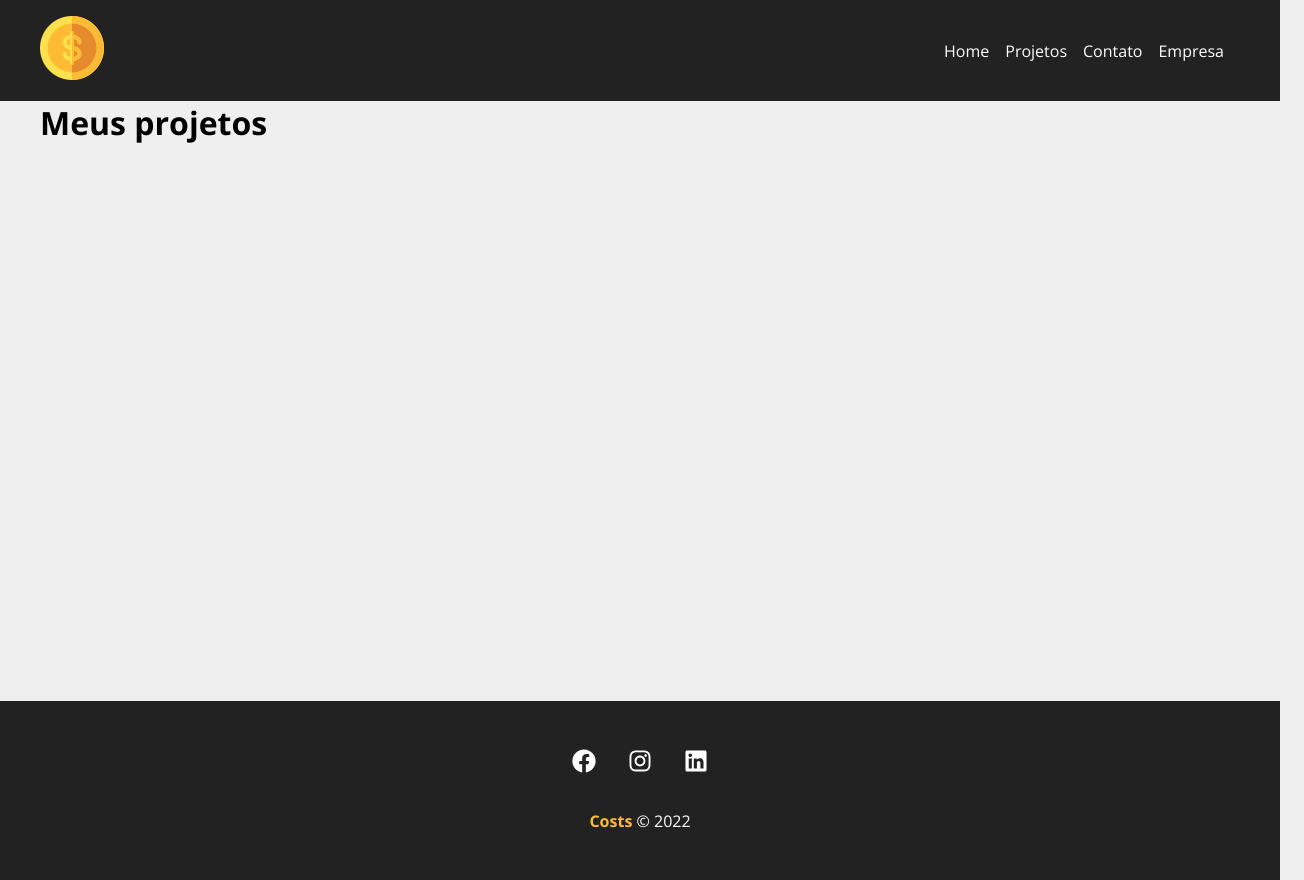
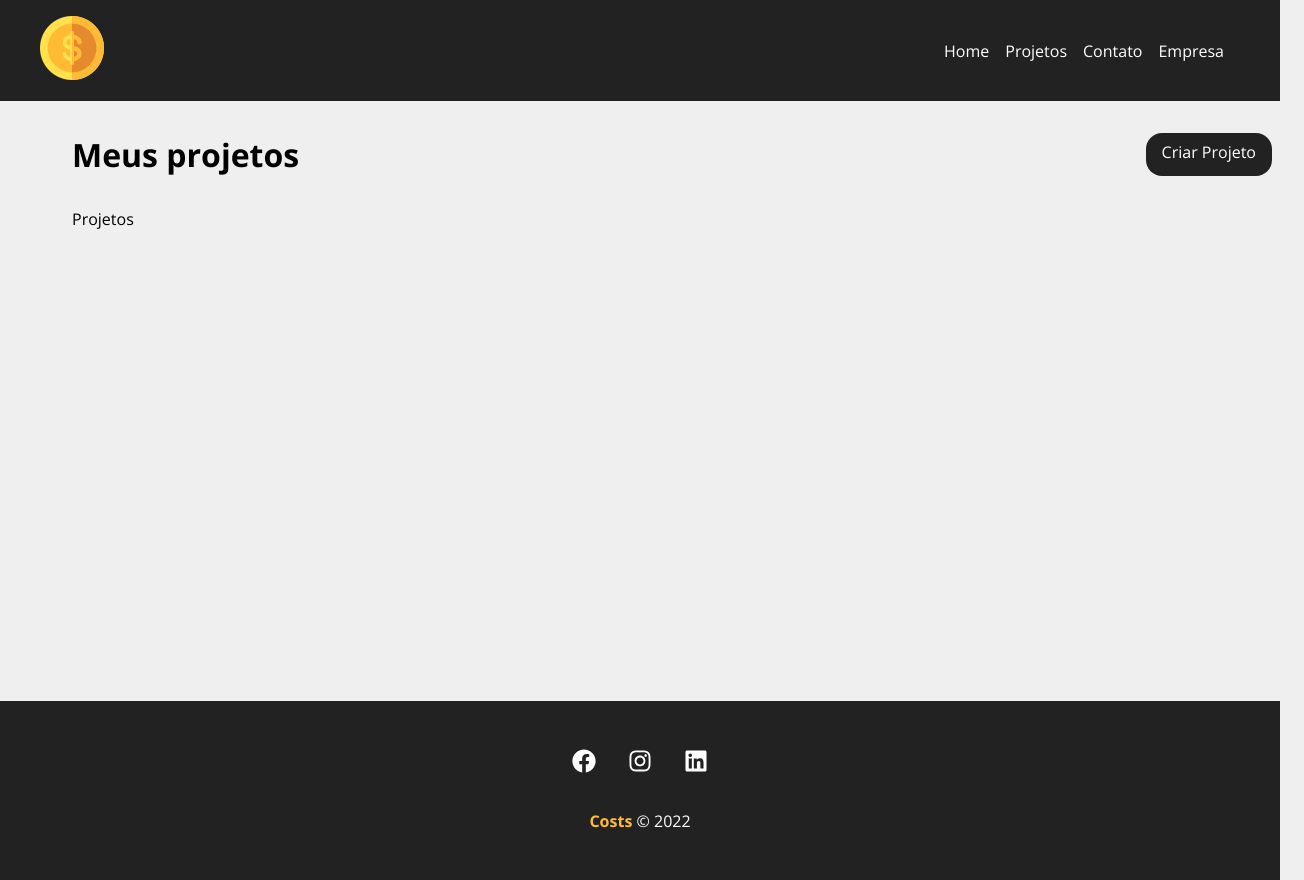
Before and after one commit to wevdiaz/Costs, a React (Create React App) app: page /projects in a window 1280 px wide. Shown: the whole page, 1304 px wide, since content can reach past the window. Built offline with nearby package versions, Linux system fonts and the light colour scheme.

Commit message:
Iniciando a Dashboard

```diff
--- a/src/components/pages/Projects.jsx
+++ b/src/components/pages/Projects.jsx
@@ -1,6 +1,10 @@
 import { useLocation } from "react-router-dom";
 
 import { Message } from "../layout/Message";
+import { Container } from "../layout/Container";
+import { LinkButton } from "../layout/LinkButton";
+
+import styles from "./styles/Projects.module.css";
 
 export function Projects() {
   const location = useLocation();
@@ -11,11 +15,17 @@
   }
 
   return (
-    <div>
-      <h1>Meus projetos</h1>
+    <div className={styles.project_container}>
+      <div className={styles.title_container}>
+        <h1>Meus projetos</h1>
+        <LinkButton to={"/newproject"} text={"Criar Projeto"}></LinkButton>
+      </div>
       {
         message && <Message msg={message} type={"success"} />
       }
+      <Container customClass="start">
+        <p>Projetos</p>
+      </Container>
     </div>
   );
 }
--- /dev/null
+++ b/src/components/pages/styles/Projects.module.css
@@ -0,0 +1,9 @@
+.project_container {
+  padding: 2em;
+}
+
+.title_container {
+  display: flex;
+  justify-content: space-between;
+  margin-bottom: 2em;
+}
```
